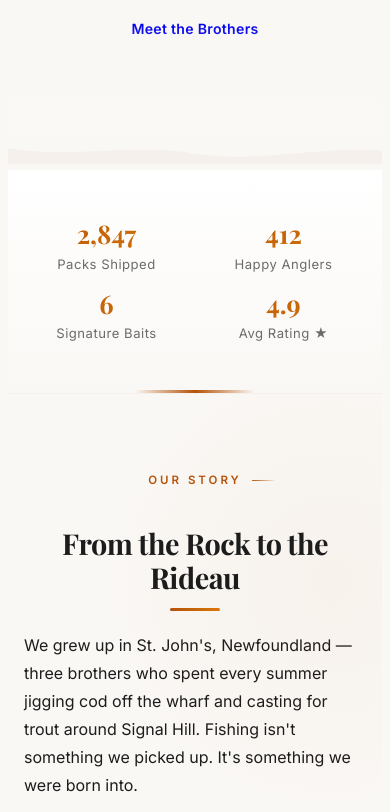
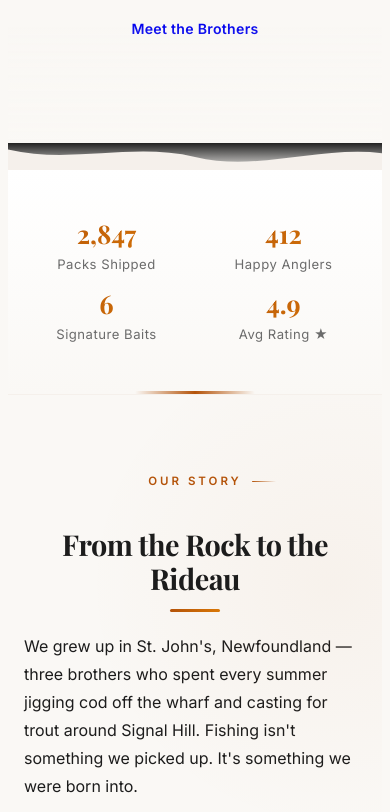
Before and after one commit to cxzyr9hm2t-del/baitworm, a plain HTML site: page index.html in a window 390 px wide. Shown: the part 1469-2281 px from the top of the page. Drawn offline with nearby package versions, Linux system fonts and the light colour scheme.

Commit message:
Add CSS utility classes for divider-svg, divider-dark, divider-hero (supports HTML inline style removal)

```diff
--- a/css/style.css
+++ b/css/style.css
@@ -1897,3 +1897,27 @@ h2::after {
 .reveal{opacity:0;transform:translateY(24px);transition:opacity .6s ease-out,transform .6s ease-out}
 .reveal.revealed{opacity:1;transform:translateY(0)}
 @media(prefers-reduced-motion:reduce){.reveal{opacity:1;transform:none;transition:none}*,*::before,*::after{animation-duration:.01ms;transition-duration:.01ms}}
+
+/* Divider utility classes (moved from inline styles) */
+.divider-svg {
+  display: block;
+  width: 100%;
+  height: 60px;
+}
+
+.divider-dark {
+  background: #1c1c1c;
+}
+
+.divider-hero {
+  margin-top: -1px;
+  background: linear-gradient(180deg, #1a1a1a 0%, transparent 100%);
+}
+
+@media (max-width: 768px) {
+  .divider-svg { height: 40px; }
+}
+
+@media (max-width: 480px) {
+  .divider-svg { height: 30px; }
+}
```
